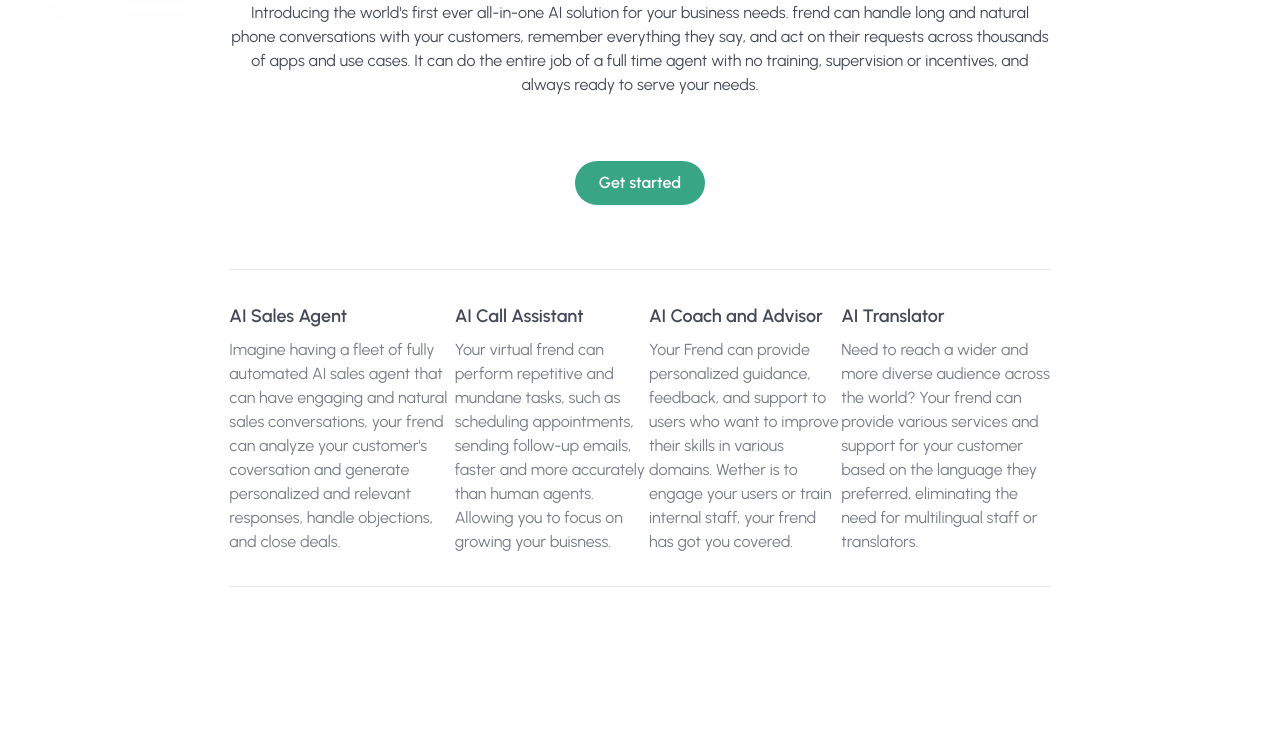
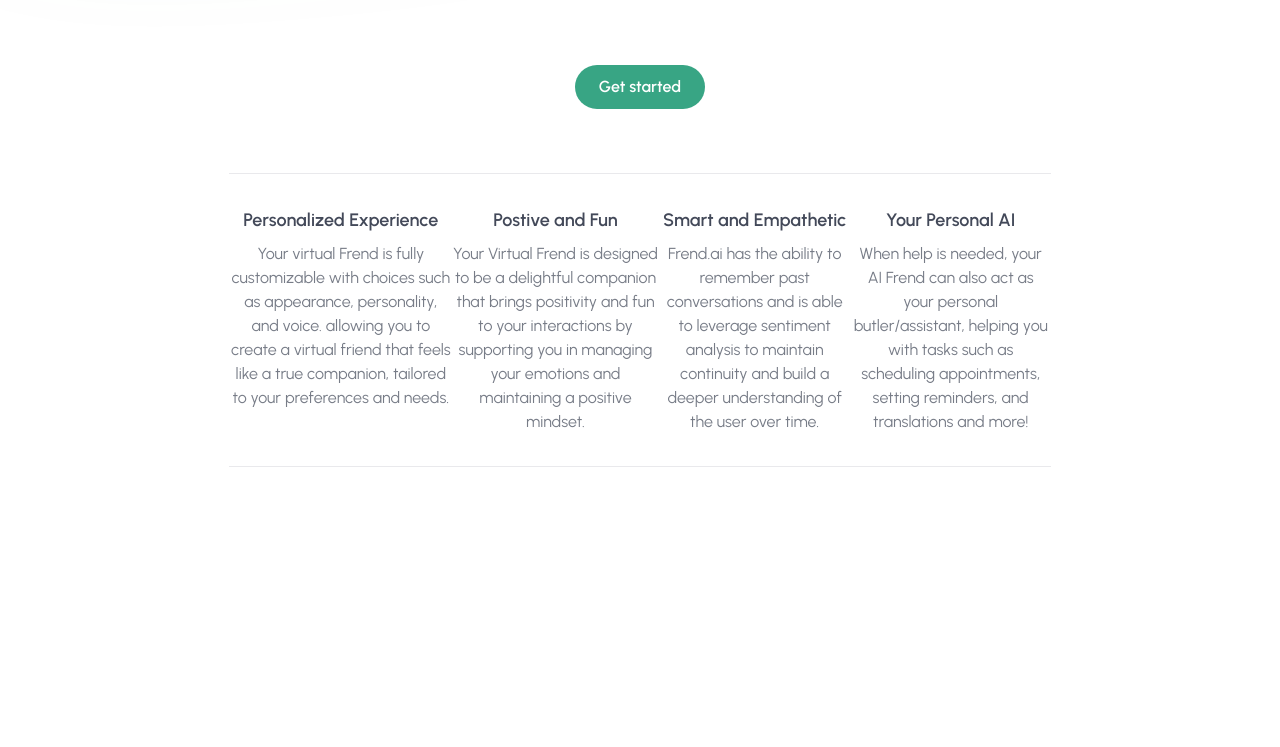
Before and after one commit to issaafalkattan/react-landing-page-template-2021, an Astro site: page / in a window 1280 px wide. Shown: the part 391-1138 px from the top of the page. After the commit the page ends 1018 px from the top, so only its background shows below. Built offline with nearby package versions, Linux system fonts and the light colour scheme; Astro itself is replaced by a stand-in of ours.

Commit message:
main page content update

```diff
--- a/src/components/HeroSection.astro
+++ b/src/components/HeroSection.astro
@@ -11,8 +11,8 @@ import Container from "./Container.astro"
     <Container>
         <div class="relative pt-36 ml-auto">
             <div class="lg:w-2/3 text-center mx-auto">
-                <h1 class="text-gray-900 dark:text-white font-bold text-5xl md:text-6xl xl:text-7xl">frend.ai <span class="text-primary dark:text-white">The all-in-one AI Solution at the tap of a button</span></h1>
-                <p class="mt-8 text-gray-700 dark:text-gray-300">Introducing the world's first ever all-in-one AI solution for your business needs. frend can handle long and natural phone conversations with your customers, remember everything they say, and act on their requests across thousands of apps and use cases. It can do the entire job of a full time agent with no training, supervision or incentives, and always ready to serve your needs. </p>
+                <h1 class="text-gray-900 dark:text-white font-bold text-5xl md:text-6xl xl:text-7xl">frend.ai <span class="text-primary dark:text-white">Your Personal AI Best Friend</span></h1>
+                <p class="mt-8 text-gray-700 dark:text-gray-300">frend.ai is your ultimate virtual companion designed to understand your emotions, interest and preferences, allowing for meaningful and personalized interactions. Whether you're looking for someone to chat with, seek advice from, or simply share your day, our virtual friends are here for you 24/7. </p>
                 <div class="mt-16 flex flex-wrap justify-center gap-y-4 gap-x-6">
                     <a
                       href="#"
@@ -32,22 +32,22 @@ import Container from "./Container.astro"
                       >
                     </a>-->
                 </div>
-                <div class="hidden py-8 mt-16 border-y border-gray-100 dark:border-gray-800 sm:flex justify-between">
-                    <div class="text-left">
-                        <h6 class="text-lg font-semibold text-gray-700 dark:text-white">AI Sales Agent</h6>
-                        <p class="mt-2 text-gray-500">Imagine having a fleet of fully automated AI sales agent that can have engaging and natural sales conversations, your frend can analyze your customer's coversation and generate personalized and relevant responses, handle objections, and close deals. </p>
+                <div class="hidden py-8 mt-16 border-y border-gray-100 dark:border-gray-800 sm:flex justify-around">
+                    <div class="text-center">
+                        <h6 class="text-lg font-semibold text-gray-700 dark:text-white">Personalized Experience</h6>
+                        <p class="mt-2 text-gray-500">Your virtual Frend is fully customizable with choices such as appearance, personality, and voice. allowing you to create a virtual friend that feels like a true companion, tailored to your preferences and needs.</p>
                     </div>
-                    <div class="text-left">
-                        <h6 class="text-lg font-semibold text-gray-700 dark:text-white">AI Call Assistant</h6>
-                        <p class="mt-2 text-gray-500">Your virtual frend can perform repetitive and mundane tasks, such as scheduling appointments, sending follow-up emails, faster and more accurately than human agents. Allowing you to focus on growing your buisness.</p>
+                    <div class="text-center">
+                        <h6 class="text-lg font-semibold text-gray-700 dark:text-white">Postive and Fun</h6>
+                        <p class="mt-2 text-gray-500">Your Virtual Frend is designed to be a delightful companion that brings positivity and fun to your interactions by supporting you in managing your emotions and maintaining a positive mindset.</p>
                     </div>
-                    <div class="text-left">
-                        <h6 class="text-lg font-semibold text-gray-700 dark:text-white">AI Coach and Advisor</h6>
-                        <p class="mt-2 text-gray-500">Your Frend can provide personalized guidance, feedback, and support to users who want to improve their skills in various domains. Wether is to engage your users or train internal staff, your frend has got you covered. </p>
+                    <div class="text-center">
+                        <h6 class="text-lg font-semibold text-gray-700 dark:text-white">Smart and Empathetic</h6>
+                        <p class="mt-2 text-gray-500">Frend.ai has the ability to remember past conversations and is able to leverage sentiment analysis to maintain continuity and build a deeper understanding of the user over time.</p>
                     </div>
-                    <div class="text-left">
-                      <h6 class="text-lg font-semibold text-gray-700 dark:text-white">AI Translator</h6>
-                      <p class="mt-2 text-gray-500">Need to reach a wider and more diverse audience across the world? Your frend can provide various services and support for your customer based on the language they preferred, eliminating the need for multilingual staff or translators. </p>
+                    <div class="text-center">
+                      <h6 class="text-lg font-semibold text-gray-700 dark:text-white">Your Personal AI</h6>
+                      <p class="mt-2 text-gray-500">When help is needed, your AI Frend can also act as your personal butler/assistant, helping you with tasks such as scheduling appointments, setting reminders, and translations and more!</p>
                   </div>
                 </div>
             </div>
```
